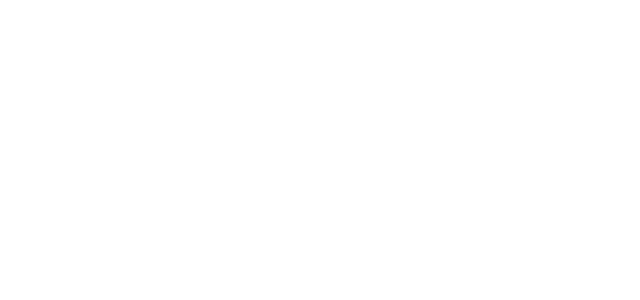
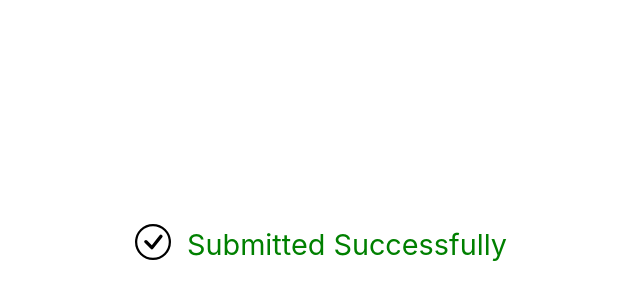
Before and after one commit to jyotirmoy-sinhababu/intern-application-form, a React (Create React App) app: page /msg in a window 1280 px wide. Before the commit this address had no page. Shown: the part 16-316 px from the top of the page, without its empty margins (319-959 px from the left). Built offline with nearby package versions, Linux system fonts and the light colour scheme.

Commit message:
displayMsg comp created and style added

```diff
--- a/src/App.js
+++ b/src/App.js
@@ -4,6 +4,7 @@
 import Ctn from './pages/container/Ctn';
 
 import { Routes, Route } from 'react-router-dom';
+import DisplayMsg from './component/DisplayMsg';
 
 function App() {
   return (
@@ -11,6 +12,7 @@
       <Routes>
         <Route path='/' element={<Ctn />}>
           <Route index element={<Home />} />
+          <Route path='/msg' element={<DisplayMsg />} />
         </Route>
       </Routes>
     </div>
--- /dev/null
+++ b/src/component/DisplayMsg.js
@@ -0,0 +1,34 @@
+import React from 'react';
+
+const DisplayMsg = () => {
+  return (
+    <div
+      style={{
+        display: 'flex',
+        justifyContent: 'center',
+        alignItems: 'center',
+        paddingTop: '240px',
+        gap: '1rem',
+      }}
+    >
+      <p>
+        <svg
+          xmlns='http://www.w3.org/2000/svg'
+          width='36'
+          height='36'
+          fill='currentColor'
+          class='bi bi-check-circle'
+          viewBox='0 0 16 16'
+        >
+          <path d='M8 15A7 7 0 1 1 8 1a7 7 0 0 1 0 14zm0 1A8 8 0 1 0 8 0a8 8 0 0 0 0 16z' />
+          <path d='M10.97 4.97a.235.235 0 0 0-.02.022L7.477 9.417 5.384 7.323a.75.75 0 0 0-1.06 1.06L6.97 11.03a.75.75 0 0 0 1.079-.02l3.992-4.99a.75.75 0 0 0-1.071-1.05z' />
+        </svg>
+      </p>
+      <h1 style={{ color: 'green', fontSize: '1.8rem', fontWeight: '400' }}>
+        Submitted Successfully
+      </h1>
+    </div>
+  );
+};
+
+export default DisplayMsg;
--- a/src/component/input/InputField.js
+++ b/src/component/input/InputField.js
@@ -16,6 +16,7 @@
   const handleSubmit = (e) => {
     e.preventDefault();
     localStorage.setItem('inputData', JSON.stringify(inputData));
+    navigate('/msg');
   };
 
   useEffect(() => {
```
